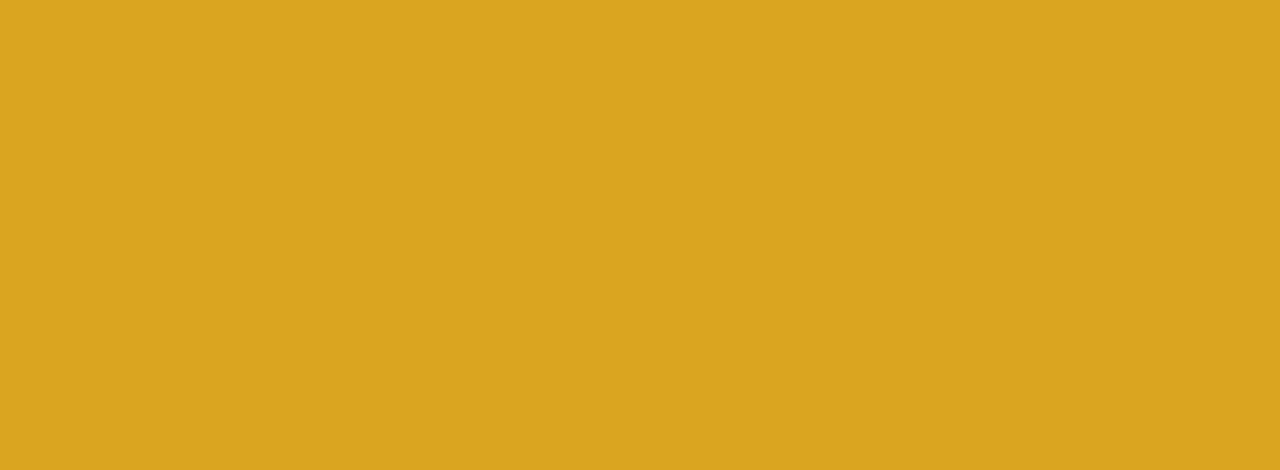
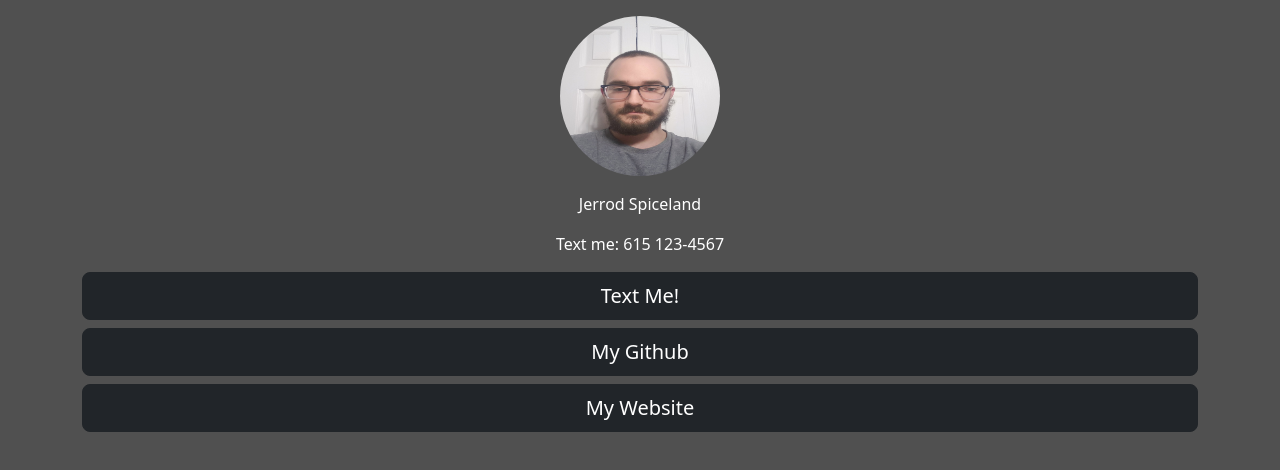
Before and after one commit to JSPICELA/LAB-link-in-bio, a plain HTML site: page index.html in a window 1280 px wide. Drawn offline with nearby package versions, Linux system fonts and the light colour scheme.

Commit message:
made the basic landing page

```diff
--- a/index.html
+++ b/index.html
@@ -3,11 +3,26 @@
 <head>
   <meta charset="UTF-8">
   <meta name="viewport" content="width=device-width, initial-scale=1.0">
+  <link href="https://cdn.jsdelivr.net/npm/bootstrap@5.3.0/dist/css/bootstrap.min.css" rel="stylesheet" integrity="sha384-9ndCyUaIbzAi2FUVXJi0CjmCapSmO7SnpJef0486qhLnuZ2cdeRhO02iuK6FUUVM" crossorigin="anonymous">
   <link rel="stylesheet" href="main.css">
   <title>Link in Bio</title>
 </head>
 <body>
 
+  <img src="/assets/Self.jpg" alt="photo of myself">
+
+  <p id="name">Jerrod Spiceland</p>
+  <p>Text me: 615 123-4567</p>
+
+  <div class="container">
+    <div class="d-grid gap-2">
+      <button class="btn btn-dark btn-lg" type="button">Text Me!</button>
+      <button class="btn btn-dark btn-lg" type="button">My Github</button>
+      <button class="btn btn-dark btn-lg" type="button">My Website</button>
+
+    </div>
+  </div>
+
   <script src="main.js"></script>
 </body>
 </html>
--- a/main.css
+++ b/main.css
@@ -1,3 +1,24 @@
 body {
-  background-color: goldenrod;
+  background-color: #505050;
+  text-align: center;
+  color: white;
 }
+
+img {
+  border-radius: 50%;
+  width: 10rem;
+  height: 10rem;
+  margin-top: 1rem;
+}
+
+.container {
+  margin-top: 5re;
+}
+
+btn {
+  background-color: black;
+}
+
+#name {
+  margin-top: 1rem;
+}
```
Also changed, not shown: assets/Self.jpg (added).
